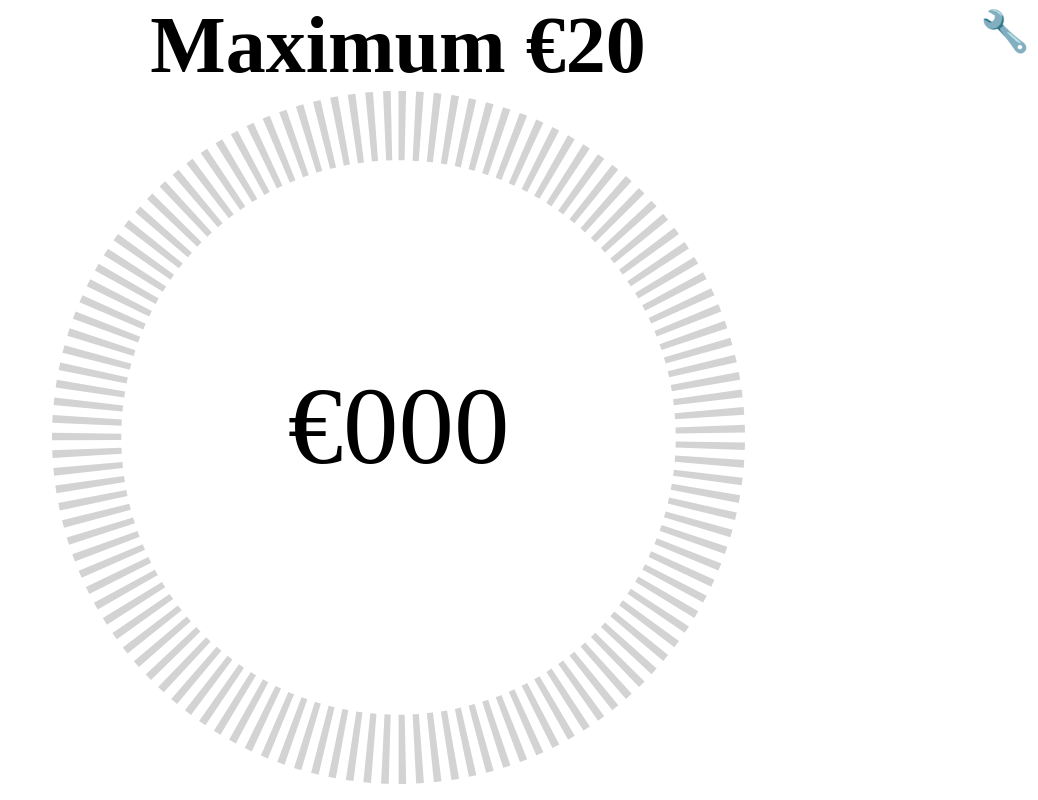
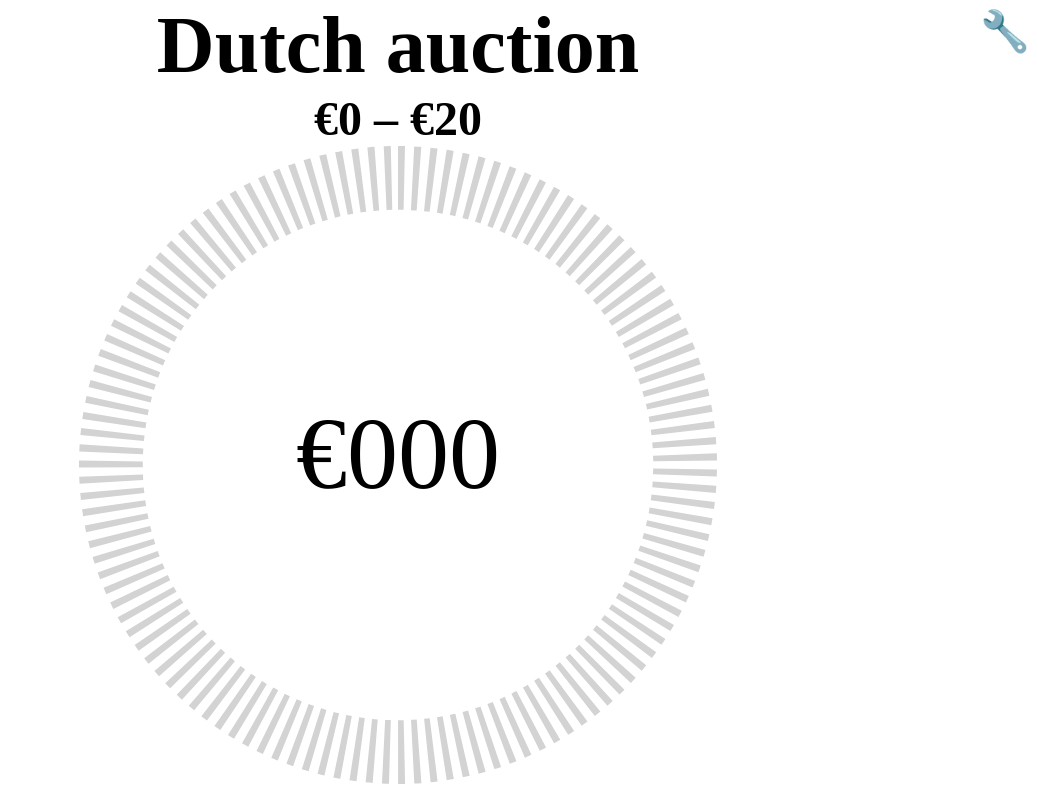
Before and after one commit to Ghostbird/auction, an Angular app: page / in a window 1280 px wide. Shown: the whole page, without its empty margins (242-1280 px from the left). Built offline with nearby package versions, Linux system fonts and the light colour scheme.

Commit message:
More generic auction functionality:
- Configurable start- and end values, and title
- Replace route params with query params
- Fix clock exceeding display width on narrow screen
- Clock no longer starts immediately after settings update

```diff
--- a/src/app/auction/auction.component.html
+++ b/src/app/auction/auction.component.html
@@ -1,7 +1,11 @@
 <ng-container *ngIf="model$ | async as model">
-  <h1 class="title">
-    Maximum {{ model.maximum | currency: "EUR":"symbol":"0.0-0" }}
+  <h1>
+    {{ model.title }}
   </h1>
+  <h2>
+    {{ model.start | currency: "EUR":"symbol":"0.0-0" }} –
+    {{ model.end | currency: "EUR":"symbol":"0.0-0" }}
+  </h2>
   <svg viewBox="0 0 100 100">
     <circle
       r="45"
@@ -24,7 +28,7 @@
       attr.stroke-dasharray="{{ 283 * model.factor }}, 283"
     />
     <text x="50% " y="50%" dominant-baseline="middle" text-anchor="middle">
-      {{ model.value | currency: "EUR":"symbol":"3.0-0" }}
+      {{ model.factor === 1.0 ? ' ' : model.value | currency: "EUR":"symbol":"3.0-0" }}
     </text>
   </svg>
   <a class="nav-top-right" href="/control" target="_blank">🔧</a>
--- a/src/app/auction/auction.component.scss
+++ b/src/app/auction/auction.component.scss
@@ -5,13 +5,17 @@
   flex-direction: column;
   align-items: center;
 
-  .title {
-    flex: 1 1 auto;
-    font-size: 5em;
+  h1 {
+    font-size: 10vmin;
+  }
+
+  h2 {
+    font-size: 6vmin;
   }
 
   svg {
-    flex: 1 1 auto;
+    max-width: 100%;
+    flex: 1 1 0;
     margin: 0 auto 2vmin auto;
   }
 }
--- a/src/app/auction/auction.component.ts
+++ b/src/app/auction/auction.component.ts
@@ -13,21 +13,44 @@ import {
   switchMap,
   takeUntil,
   takeWhile,
+  skip,
 } from 'rxjs';
 import { Settings } from '../settings';
 import { ControlAction } from '../controlAction';
 
 const TIME_CHUNK = 100;
 
-const defaultSettings: Settings = { maximum: 20.0, time: 10.0 };
+const defaultSettings: Settings = {
+  start: 0.0,
+  end: 20.0,
+  time: 10.0,
+  title: 'Dutch auction',
+};
 
 const forAction = (action: ControlAction) =>
   filter<ControlAction>((incoming) => incoming === action);
 
+const toViewModel = (settings: Settings) => {
+  const range = settings.end - settings.start;
+  const maximumCount = (settings.time * 1000) / TIME_CHUNK;
+  return (count: number) => {
+    const factor = count / maximumCount;
+    return {
+      title: settings.title,
+      factor,
+      value: range * factor + settings.start,
+      start: settings.start,
+      end: settings.end,
+    } as ViewModel;
+  };
+};
+
 interface ViewModel {
+  start: number;
+  end: number;
   factor: number;
   value: number;
-  maximum: number;
+  title: string;
 }
 
 @Component({
@@ -44,12 +67,15 @@ export class AuctionComponent {
 
     const initialReset$ = of(null);
 
-    const routeSettings$ = this.route.paramMap.pipe(
+    const routeSettings$ = this.route.queryParams.pipe(
       map(
-        (paramMap) =>
+        (params) =>
           ({
-            maximum: parseFloat(paramMap.get('maximum') as string) || defaultSettings.maximum,
-            time: parseFloat(paramMap.get('time') as string) || defaultSettings.time,
+            title: params['title'] ?? defaultSettings.title,
+            start:
+              parseFloat(params['start'] as string) || defaultSettings.start,
+            end: parseFloat(params['end'] as string) || defaultSettings.end,
+            time: parseFloat(params['time'] as string) || defaultSettings.time,
           } as Settings)
       )
     );
@@ -62,7 +88,7 @@ export class AuctionComponent {
       of(defaultSettings),
       broadCastSettings$,
       routeSettings$
-    ).pipe(shareReplay(1));
+    );
 
     const controlActions$ = fromEvent<
       MessageEvent<ControlAction>,
@@ -76,7 +102,7 @@ export class AuctionComponent {
       merge(controlActions$.pipe(forAction('startStop')), spacePressed$).pipe(
         // This is essential to make the partition of the observable work.
         // If it's not shareReplayed, the partition re-subscribes, and the count is restarted.
-        shareReplay(1)
+        shareReplay({ bufferSize: 1, refCount: true })
       ),
       (_, i) => i % 2 === 0
     );
@@ -84,9 +110,9 @@ export class AuctionComponent {
       filter((event) => event.key === 'Escape')
     );
     const reset$ = merge(
+      initialReset$,
       controlActions$.pipe(forAction('reset')),
       escapePressed$,
-      initialReset$
     ).pipe(shareReplay(1));
 
     this.model$ = settings$.pipe(
@@ -97,28 +123,12 @@ export class AuctionComponent {
               const maximumCount = (settings.time * 1000) / TIME_CHUNK;
               return interval(TIME_CHUNK).pipe(
                 takeWhile((count) => count <= maximumCount),
-                map((count) => {
-                  const factor = count / maximumCount;
-                  return {
-                    factor,
-                    value: settings.maximum * factor,
-                    maximum: settings.maximum,
-                  } as ViewModel;
-                }),
-                takeUntil(stop$)
+                map(toViewModel(settings)),
+                takeUntil(merge(stop$, reset$.pipe(skip(1))))
               );
             })
           ),
-          reset$.pipe(
-            map(
-              () =>
-                ({
-                  factor: 0,
-                  value: settings.maximum * 0,
-                  maximum: settings.maximum,
-                } as ViewModel)
-            )
-          )
+          reset$.pipe(map(() => toViewModel(settings)(0)))
         )
       )
     );
--- a/src/app/control/control.component.html
+++ b/src/app/control/control.component.html
@@ -1,16 +1,38 @@
 <form #f="ngForm" (ngSubmit)="updateSettings(f)">
-  <label id="labelMax" for="maximum">Maximum</label>
+  <label id="labelTitle" for="title">Title</label>
+  <input name="title" id="title" required ngModel="Dutch auction" />
+  <label id="labelStart" for="start">Start</label>
   <input
-    id="maximum"
-    name="maximum"
+    type="number"
+    id="start"
+    name="start"
     min="0"
     max="999"
     step="1"
     required
+    [ngModel]="0"
+  />
+  <label id="labelEnd" for="end">End</label>
+  <input
+    type="number"
+    id="end"
+    name="end"
+    min="0"
+    max="999"
+    step="1"
+    required
+    [ngModel]="20"
+  />
+  <label id="labelTime" for="time">Time</label>
+  <input
+    type="number"
+    name="time"
+    id="time"
+    min="5"
+    step="1"
+    required
     [ngModel]="10"
   />
-  <label id="labelTime" for="time">Time</label>
-  <input name="time" id="time" min="5" step="1" required [ngModel]="5" />
   <button>Apply</button>
 </form>
 <div>
--- a/src/app/control/control.component.scss
+++ b/src/app/control/control.component.scss
@@ -10,30 +10,52 @@
   form {
     width: 100vmin;
     display: grid;
-    grid-template-areas:
-      "label1 input1"
-      "label2 input2"
-      "button button";
+    align-items: center;
+    grid-template:
+      "labelTitle inputTitle" 8vmin
+      "labelStart inputStart" 8vmin
+      "labelEnd inputEnd" 8vmin
+      "labelTime inputTime" 8vmin
+      "button button" 8vmin;
 
     > * {
-      height: 5vmin;
+      height: 6vmin;
       font-size: 3vmin;
     }
 
-    #labelMax {
-      grid-area: label1;
+    input {
+      padding-left: 1vmin;
     }
 
-    #maximum {
-      grid-area: input1;
+    #labelTitle {
+      grid-area: labelTitle;
+    }
+
+    #title {
+      grid-area: inputTitle;
+    }
+
+    #labelStart {
+      grid-area: labelStart;
+    }
+    #start {
+      grid-area: inputStart;
+    }
+
+    #labelTitle {
+      grid-area: labelTitle;
+    }
+
+    #title {
+      grid-area: inputTitle;
     }
 
     #labelTime {
-      grid-area: label2;
+      grid-area: labelTime;
     }
 
     #time {
-      grid-area: input2;
+      grid-area: inputTime;
     }
 
     button {
--- a/src/app/settings.ts
+++ b/src/app/settings.ts
@@ -1,4 +1,6 @@
 export interface Settings {
-  maximum: number;
+  start: number;
+  end: number;
   time: number;
+  title: string;
 }
--- a/src/index.html
+++ b/src/index.html
@@ -3,20 +3,20 @@
 <head>
   <meta charset="utf-8">
   <!-- Primary Meta Tags -->
-  <title>Ascending Auction — Quickly sell jobs</title>
-  <meta name="title" content="Ascending Auction — Quickly sell jobs" />
+  <title>Dutch auction clock</title>
+  <meta name="title" content="Dutch auction clock" />
   <meta
     name="description"
-    content="Sell jobs quickly to the one willing to work for the lowest price. Inspired by Dutch Auctions"
+    content="Run your own auction, the Dutch way"
   />
 
   <!-- Open Graph / Facebook -->
   <meta property="og:type" content="website" />
   <meta property="og:url" content="https://metatags.io/" />
-  <meta property="og:title" content="Ascending Auction — Quickly sell jobs" />
+  <meta property="og:title" content="Dutch auction clock" />
   <meta
     property="og:description"
-    content="Sell jobs quickly to the one willing to work for the lowest price. Inspired by Dutch Auctions"
+    content="Run your own auction, the Dutch way"
   />
   <meta
     property="og:image"
@@ -28,11 +28,11 @@
   <meta property="twitter:url" content="https://metatags.io/" />
   <meta
     property="twitter:title"
-    content="Ascending Auction — Quickly sell jobs"
+    content="Dutch auction clock"
   />
   <meta
     property="twitter:description"
-    content="Sell jobs quickly to the one willing to work for the lowest price. Inspired by Dutch Auctions"
+    content="Run your own auction, the Dutch way"
   />
   <meta
     property="twitter:image"
```
Also changed, not shown: src/app/app-routing.module.ts (+1 -9 lines), src/assets/meta-img.png, 1 other file (tests, documents, lock files or other folders).
